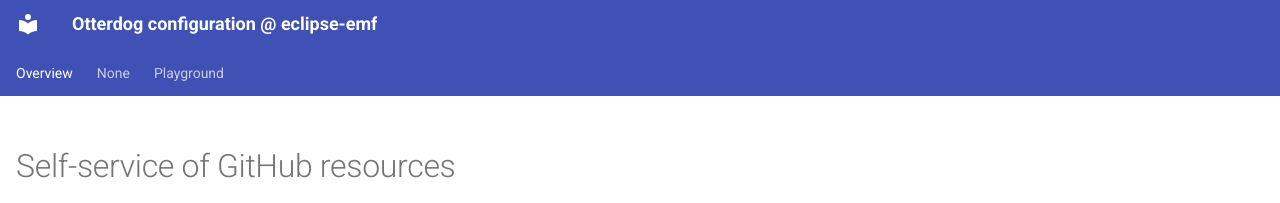
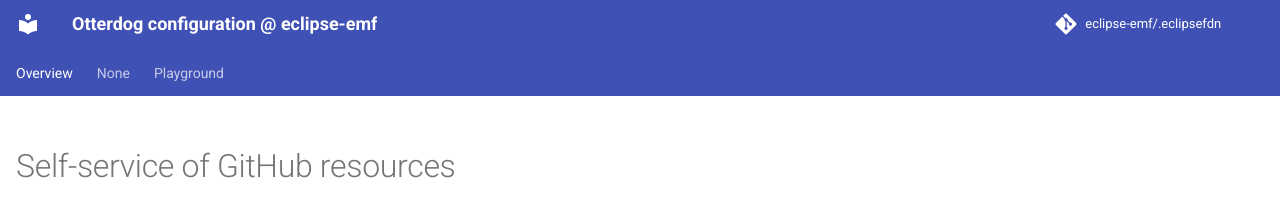
Before and after one commit to eclipse-emf/.eclipsefdn, an MkDocs documentation site: the page built from docs/index.md, in a window 1280 px wide. Shown: the top 203 px of the page. Built offline with MkDocs 1.6.1 and Material for MkDocs 9.7.7, drawn with Linux system fonts in a browser that asks for light colours; comment, search, counter and statistics services are not loaded.

Commit message:
Updating file 'mkdocs.yml' with otterdog.

```diff
--- a/mkdocs.yml
+++ b/mkdocs.yml
@@ -3,6 +3,9 @@ site_description: Otterdog configuration @ eclipse-emf
 strict: false
 
 site_url: https://eclipse-emf.github.io/.eclipsefdn/
+
+repo_name: eclipse-emf/.eclipsefdn
+repo_url: https://github.com/eclipse-emf/.eclipsefdn/
 
 docs_dir: ./docs
 site_dir: ./_site
```
